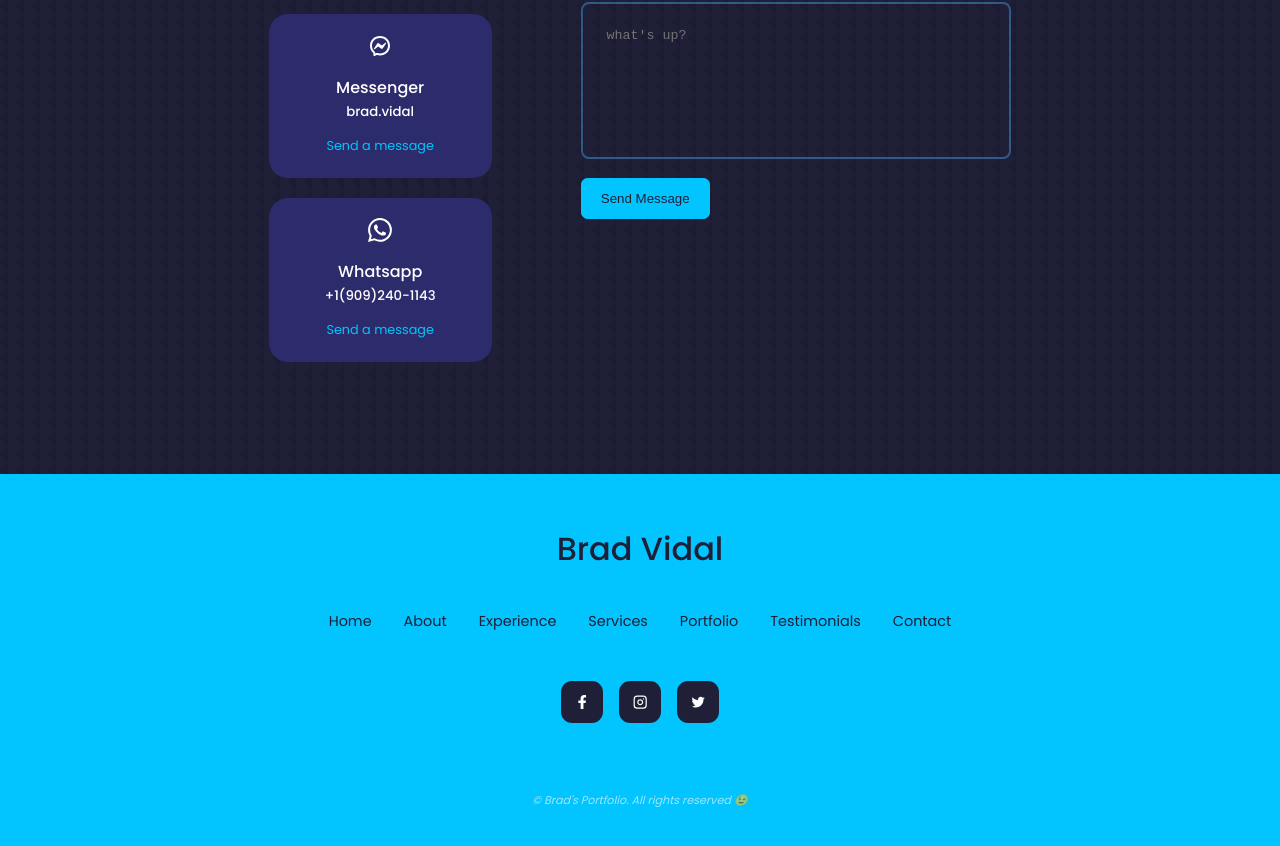
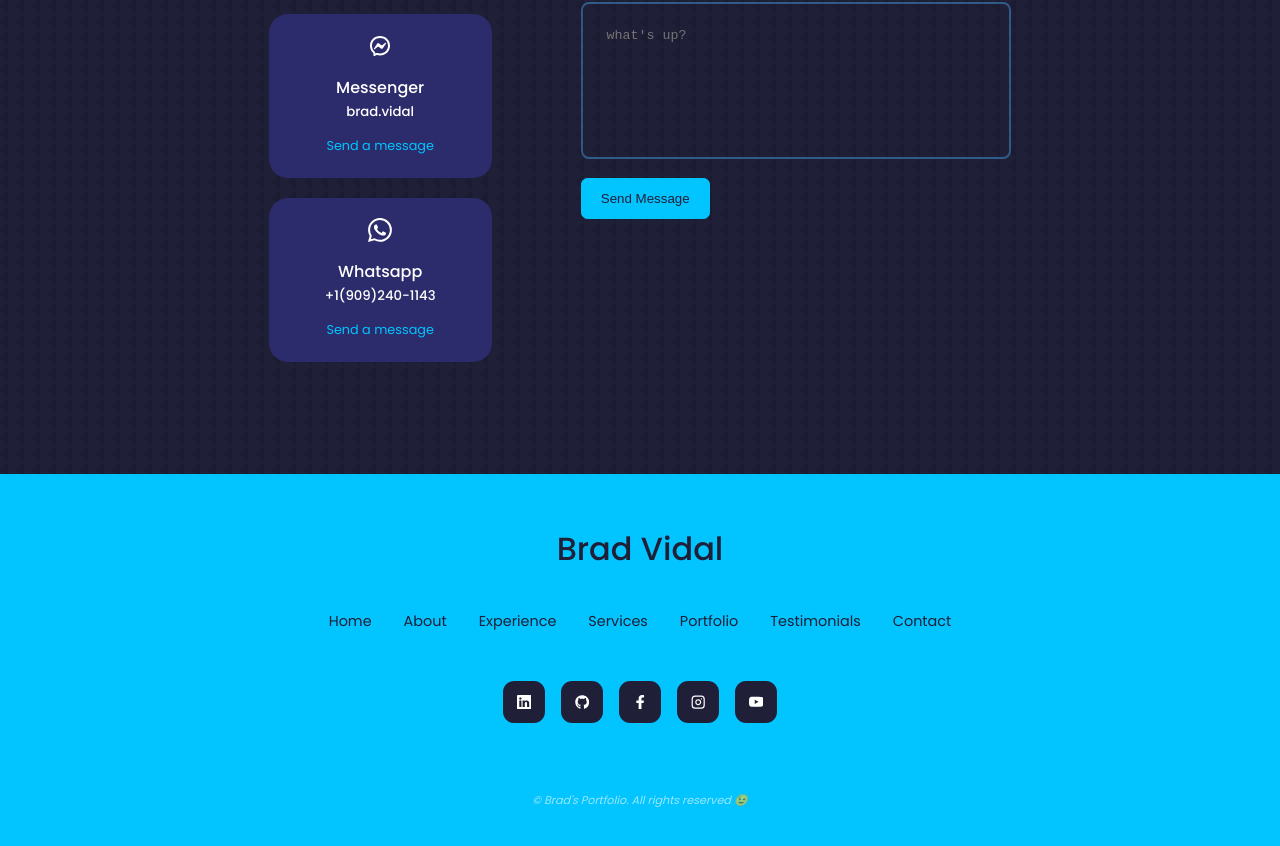
Before and after one commit to bvfusion1001/Portfolio, a React (Create React App) app: page / in a window 1280 px wide. Shown: the part 4754-5600 px from the top of the page. Built offline with nearby package versions, Linux system fonts and the light colour scheme.

Commit message:
update footer

```diff
--- a/src/components/footer/Footer.jsx
+++ b/src/components/footer/Footer.jsx
@@ -1,7 +1,8 @@
 import './footer.css'
 import {FaFacebookF} from 'react-icons/fa'
 import {FiInstagram} from 'react-icons/fi'
-import {IoLogoTwitter} from 'react-icons/io'
+import {BsLinkedin, BsYoutube} from 'react-icons/bs'
+import {FaGithub} from 'react-icons/fa'
 
 const Footer = () => {
   return (
@@ -19,9 +20,11 @@ const Footer = () => {
       </ul>
 
       <div className="footer__socials">
-        <a href="https://facebook.com"><FaFacebookF/></a>
-        <a href="https://instagram.com"><FiInstagram/></a>
-        <a href="https://twitter.com"><IoLogoTwitter/></a>
+        <a href="https://linkedin.com/in/bradvidal"><BsLinkedin/></a>
+        <a href="https://github.com/bvfusion1001"><FaGithub/></a>
+        <a href="https://facebook.com/thereisbrad"><FaFacebookF/></a>
+        <a href="https://instagram.com/whereisbrad_"><FiInstagram/></a>
+        <a href="https://youtube.com/whereisbrad"><BsYoutube/></a>
       </div>
 
       <div className="footer__copyright">
```
